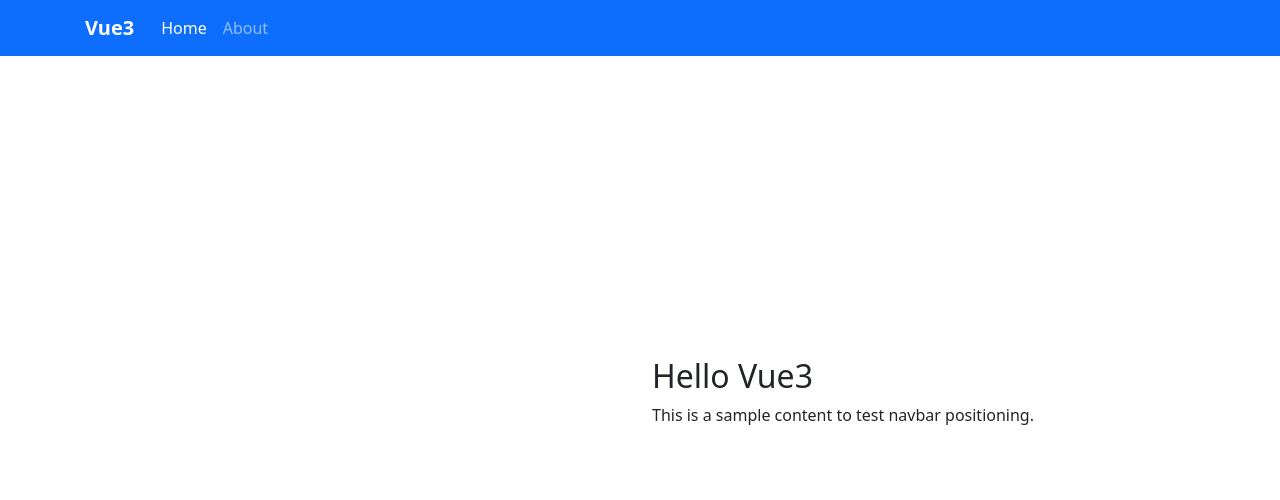
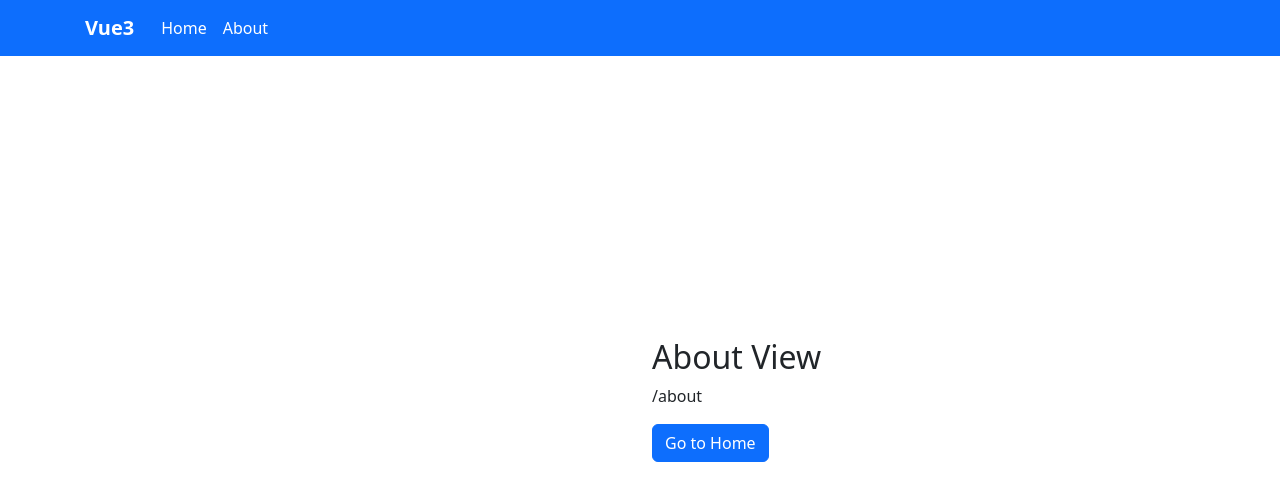
Before and after one commit to ysjin94/vueSampleProject, a Vue app: page /about in a window 1280 px wide. Shown: the top 500 px of the page. Built offline with nearby package versions, Linux system fonts and the light colour scheme.

Commit message:
added Router Sample SPA

```diff
--- a/src/layouts/TheHeader.vue
+++ b/src/layouts/TheHeader.vue
@@ -14,10 +14,10 @@
           <div class="collapse navbar-collapse" id="navbarNav">
             <ul class="navbar-nav me-auto">
               <li class="nav-item">
-                <a class="nav-link active" aria-current="page" href="#">Home</a>
+                <RouterLink class= "nav-link active" to="/"> Home</RouterLink>
               </li>
               <li class="nav-item">
-                <a class="nav-link" href="#">About</a>
+                <RouterLink class= "nav-link active" to="/about"> About</RouterLink>
               </li>
             </ul>
           </div>
--- a/src/layouts/TheView.vue
+++ b/src/layouts/TheView.vue
@@ -4,8 +4,9 @@
 
 <template>
   <main class="container py-4">
-    <h2>Hello Vue3</h2>
-    <p>This is a sample content to test navbar positioning.</p>
+<!--    <h2>Hello Vue3</h2>-->
+<!--    <p>This is a sample content to test navbar positioning.</p>-->
+    <RouterView></RouterView>
   </main>
 </template>
 
--- a/src/router/index.js
+++ b/src/router/index.js
@@ -5,10 +5,12 @@ import AboutView from '@/views/AboutView.vue'
 const routes = [
   {
     path: '/',
+    name: "Home",
     component: HomeView
   },
   {
     path: '/about',
+    name: "About",
     component: AboutView
   },];
 
--- a/src/views/AboutView.vue
+++ b/src/views/AboutView.vue
@@ -1,5 +1,9 @@
 <script setup>
 
+import { useRoute } from 'vue-router'
+
+const route = useRoute();
+console.log('route.path', route.path);
 </script>
 
 <template>
@@ -7,6 +11,8 @@
     <h2>
       About View
     </h2>
+    <p>{{route.path}}</p>
+    <button class="btn btn-primary" @click="$router.push('/')">Go to Home</button>
   </div>
 </template>
 
--- a/src/views/HomeView.vue
+++ b/src/views/HomeView.vue
@@ -1,5 +1,11 @@
 <script setup>
 
+import { useRouter } from 'vue-router'
+
+const router = useRouter();
+const goAboutPage = () =>{
+  router.push('/about');
+}
 </script>
 
 <template>
@@ -7,6 +13,8 @@
     <h2>
       Home View
     </h2>
+    <p>{{$route.path}}</p>
+    <button class="btn btn-primary" @click=goAboutPage>Go to About</button>
   </div>
 
 </template>
```
